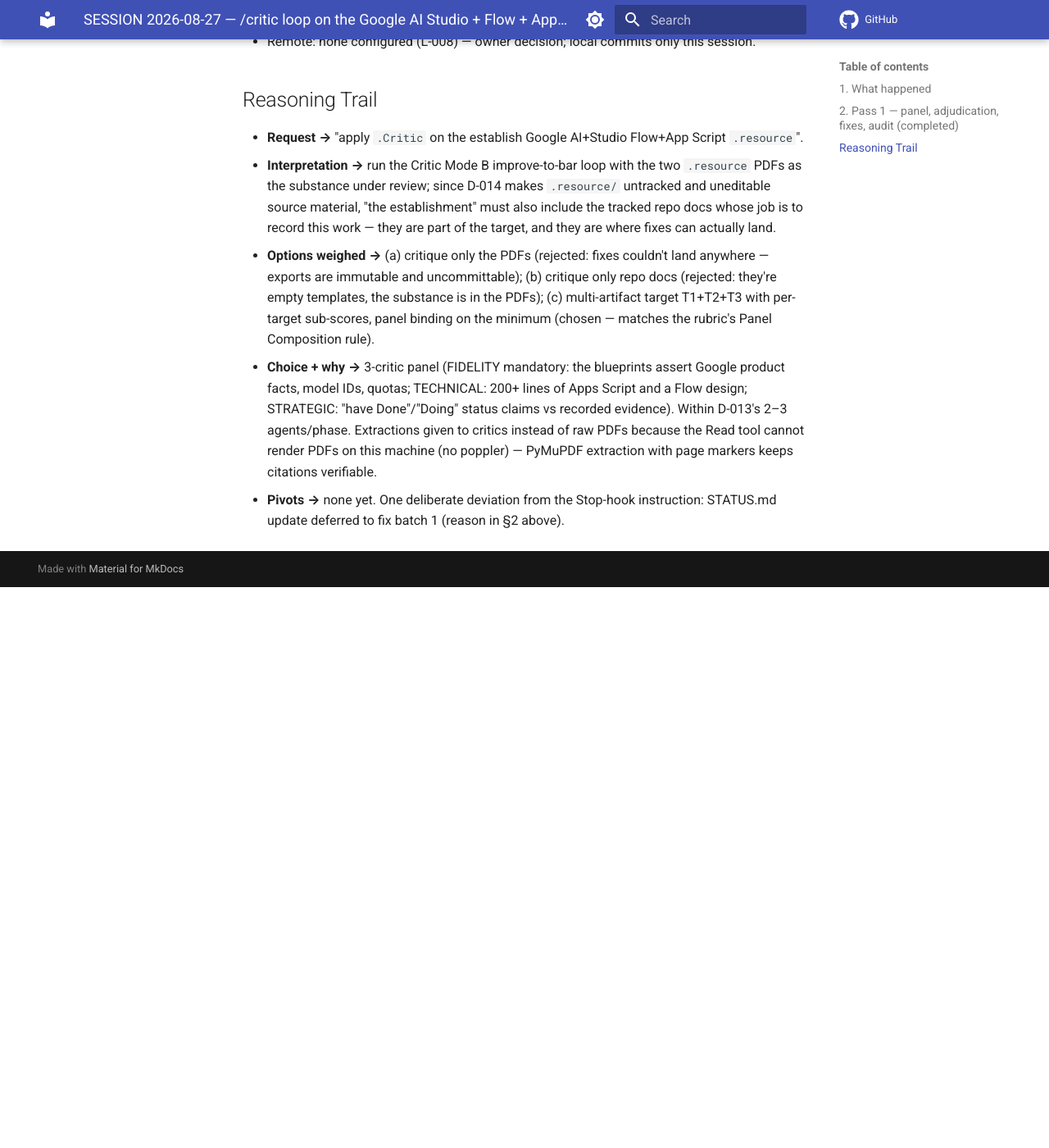
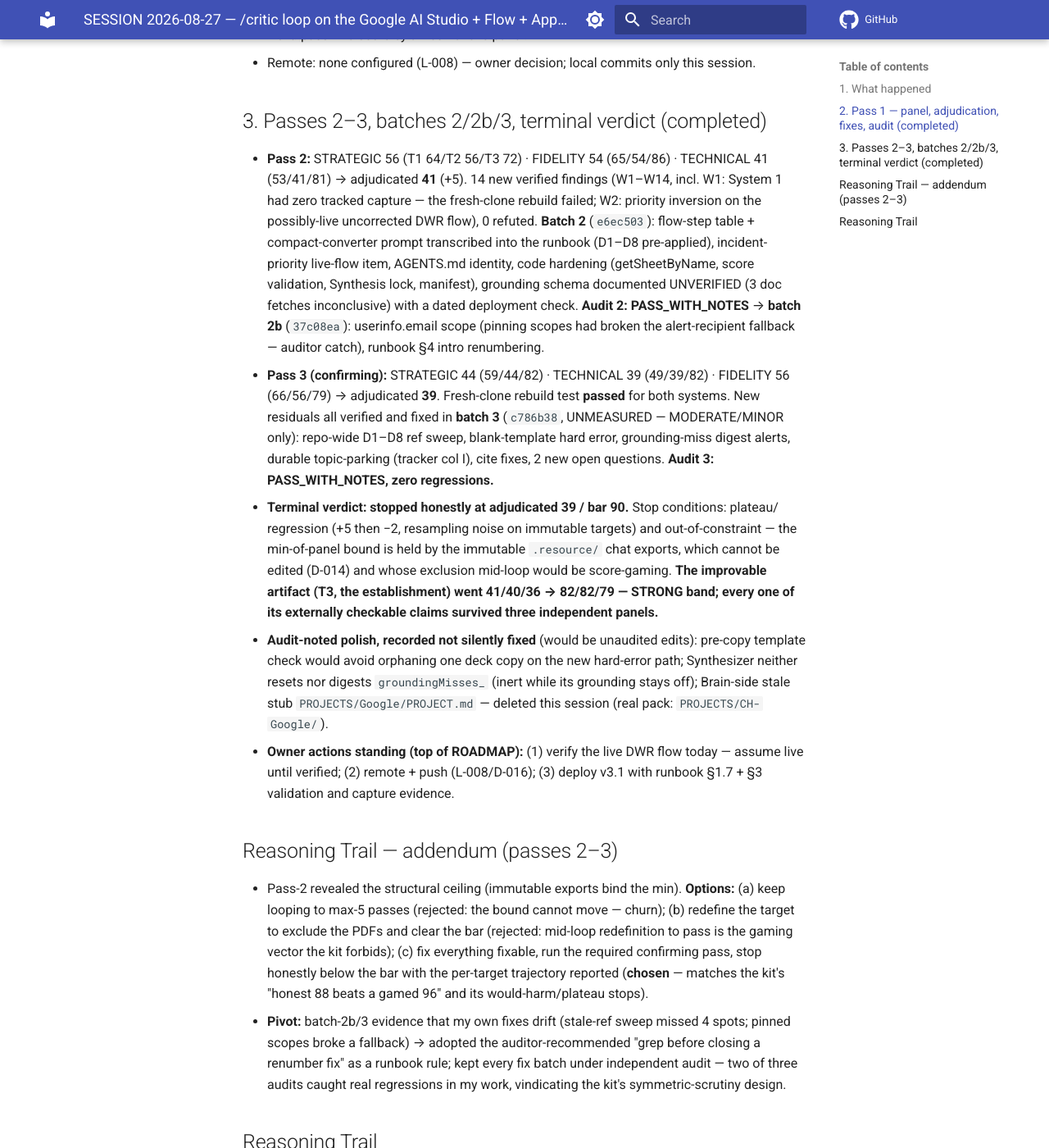
Before and after one commit to Zestraxz/CH-Google, an MkDocs documentation site: the page built from docs/01-session/SESSION-2026-08-27-critic-google-establishment.md, in a window 1280 px wide and 1400 px high, scrolled down 1864 px. Shown: the whole window at 82% size. Built offline with MkDocs 1.6.1 and Material for MkDocs 9.7.7, drawn with Linux system fonts in a browser that asks for light colours; comment, search, counter and statistics services are not loaded; before the commit the page ends 2580 px from its top, so only the background shows below that; some of the changed text lies outside the part shown.

Commit message:
docs: close the critic loop — terminal verdict, ledgers, task-state retirement
Loop terminal state: adjudicated 39/90 (honest stop — min-of-panel bound by
the immutable .resource exports); establishment sub-score 82/82/79, up from
41/40/36; fresh-clone rebuild test passed. COVERAGE §E and the session
ledger carry the durable record; TASK_STATE.md deleted per its lifecycle
rule. Standing owner actions: verify live DWR flow, add remote + push,
deploy v3.1 with the validation protocol.

Co-Authored-By: Claude Fable 5 <noreply@anthropic.com>

```diff
--- a/docs/01-session/SESSION-2026-08-27-critic-google-establishment.md
+++ b/docs/01-session/SESSION-2026-08-27-critic-google-establishment.md
@@ -1,7 +1,8 @@
 # SESSION 2026-08-27 — /critic loop on the Google AI Studio + Flow + Apps Script establishment
 
-> **Status: IN PROGRESS** (interim entry written at the Stop gate; will be finalized at true session
-> end). Machine: PC2. Live task state: [`TASK_STATE.md`](../../TASK_STATE.md).
+> **Status: COMPLETE.** Machine: PC2. The loop ran 3 passes + 3 audited fix batches and stopped
+> honestly below the bar (structural ceiling — see §3). TASK_STATE.md deleted per its own
+> lifecycle rule; this ledger + `docs/04-quality/critic/COVERAGE.md` §E are the durable record.
 
 ---
 
@@ -55,6 +56,50 @@
 - Next: pass-2 re-score by a fresh 3-lens panel.
 - Remote: none configured (L-008) — owner decision; local commits only this session.
 
+## 3. Passes 2–3, batches 2/2b/3, terminal verdict (completed)
+
+- **Pass 2:** STRATEGIC 56 (T1 64/T2 56/T3 72) · FIDELITY 54 (65/54/86) · TECHNICAL 41 (53/41/81)
+  → adjudicated **41** (+5). 14 new verified findings (W1–W14, incl. W1: System 1 had zero tracked
+  capture — the fresh-clone rebuild failed; W2: priority inversion on the possibly-live
+  uncorrected DWR flow), 0 refuted. **Batch 2** (`e6ec503`): flow-step table + compact-converter
+  prompt transcribed into the runbook (D1–D8 pre-applied), incident-priority live-flow item,
+  AGENTS.md identity, code hardening (getSheetByName, score validation, Synthesis lock, manifest),
+  grounding schema documented UNVERIFIED (3 doc fetches inconclusive) with a dated deployment
+  check. **Audit 2: PASS_WITH_NOTES** → **batch 2b** (`37c08ea`): userinfo.email scope (pinning
+  scopes had broken the alert-recipient fallback — auditor catch), runbook §4 intro renumbering.
+- **Pass 3 (confirming):** STRATEGIC 44 (59/44/82) · TECHNICAL 39 (49/39/82) · FIDELITY 56
+  (66/56/79) → adjudicated **39**. Fresh-clone rebuild test **passed** for both systems. New
+  residuals all verified and fixed in **batch 3** (`c786b38`, UNMEASURED — MODERATE/MINOR only):
+  repo-wide D1–D8 ref sweep, blank-template hard error, grounding-miss digest alerts, durable
+  topic-parking (tracker col I), cite fixes, 2 new open questions. **Audit 3: PASS_WITH_NOTES,
+  zero regressions.**
+- **Terminal verdict: stopped honestly at adjudicated 39 / bar 90.** Stop conditions: plateau/
+  regression (+5 then −2, resampling noise on immutable targets) and out-of-constraint — the
+  min-of-panel bound is held by the immutable `.resource/` chat exports, which cannot be edited
+  (D-014) and whose exclusion mid-loop would be score-gaming. **The improvable artifact (T3, the
+  establishment) went 41/40/36 → 82/82/79 — STRONG band; every one of its externally checkable
+  claims survived three independent panels.**
+- **Audit-noted polish, recorded not silently fixed** (would be unaudited edits): pre-copy
+  template check would avoid orphaning one deck copy on the new hard-error path; Synthesizer
+  neither resets nor digests `groundingMisses_` (inert while its grounding stays off); Brain-side
+  stale stub `PROJECTS/Google/PROJECT.md` — deleted this session (real pack: `PROJECTS/CH-Google/`).
+- **Owner actions standing (top of ROADMAP):** (1) verify the live DWR flow today — assume live
+  until verified; (2) remote + push (L-008/D-016); (3) deploy v3.1 with runbook §1.7 + §3
+  validation and capture evidence.
+
+## Reasoning Trail — addendum (passes 2–3)
+
+- Pass-2 revealed the structural ceiling (immutable exports bind the min). **Options:** (a) keep
+  looping to max-5 passes (rejected: the bound cannot move — churn); (b) redefine the target to
+  exclude the PDFs and clear the bar (rejected: mid-loop redefinition to pass is the gaming vector
+  the kit forbids); (c) fix everything fixable, run the required confirming pass, stop honestly
+  below the bar with the per-target trajectory reported (**chosen** — matches the kit's "honest
+  88 beats a gamed 96" and its would-harm/plateau stops).
+- **Pivot:** batch-2b/3 evidence that my own fixes drift (stale-ref sweep missed 4 spots; pinned
+  scopes broke a fallback) → adopted the auditor-recommended "grep before closing a renumber fix"
+  as a runbook rule; kept every fix batch under independent audit — two of three audits caught
+  real regressions in my work, vindicating the kit's symmetric-scrutiny design.
+
 ## Reasoning Trail
 
 - **Request →** "apply `.Critic` on the establish Google AI+Studio Flow+App Script `.resource`".
```
Also changed, not shown: PROJECT_ARTIFACT.md (+1 -0 lines), STATUS.md (+6 -2 lines), TASK_STATE.md (deleted, +0 -31 lines), docs/04-quality/critic/COVERAGE.md (+11 -2 lines).
